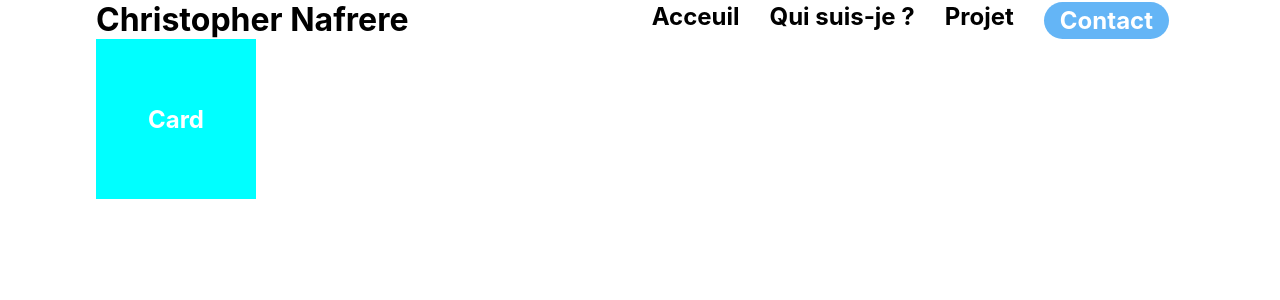
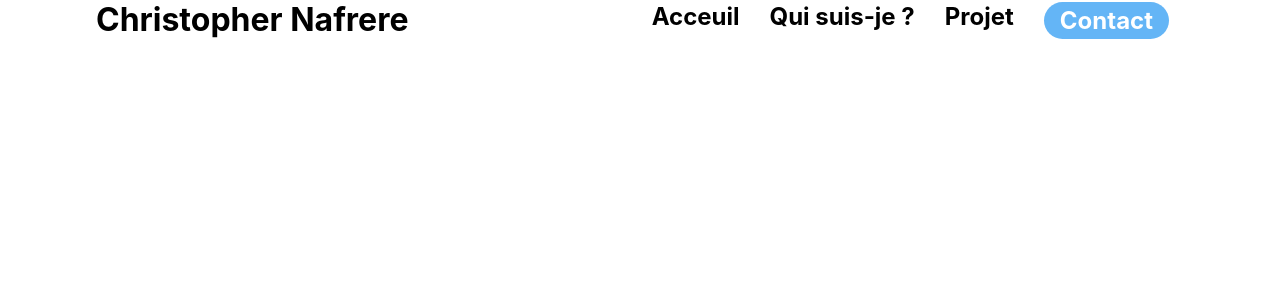
Before and after one commit to chrisnaf92i/portfolio, a React (Create React App) app in the folder portfolio/: page / in a window 1280 px wide. Shown: the top 300 px of the page. Built offline with nearby package versions, Linux system fonts and the light colour scheme.

Commit message:
test des card

```diff
--- a/portfolio/src/App.js
+++ b/portfolio/src/App.js
@@ -17,7 +17,6 @@ function App() {
         </nav>
       </header>
 
-      <Card/>
     </div>
   );
 }
```
